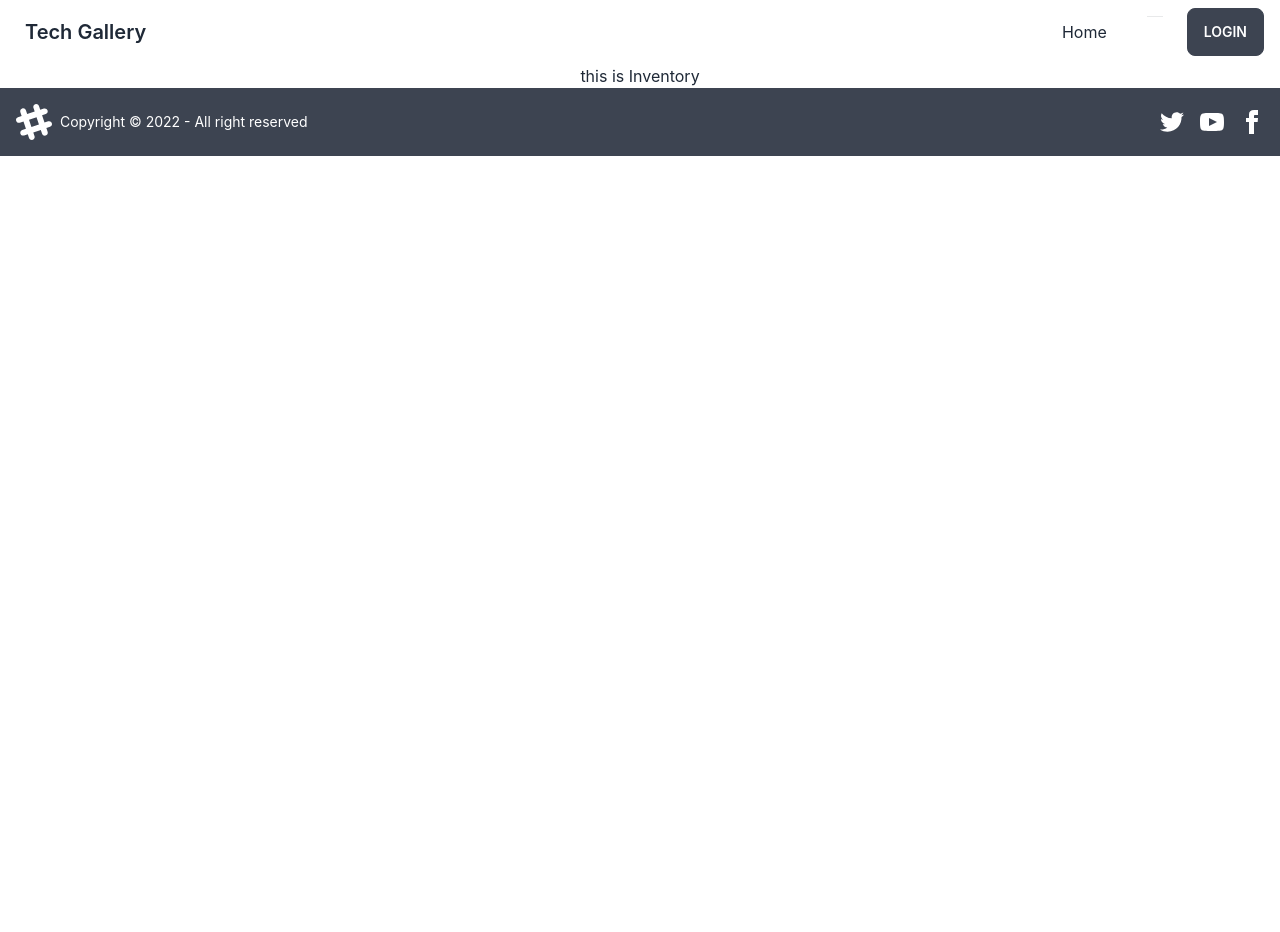
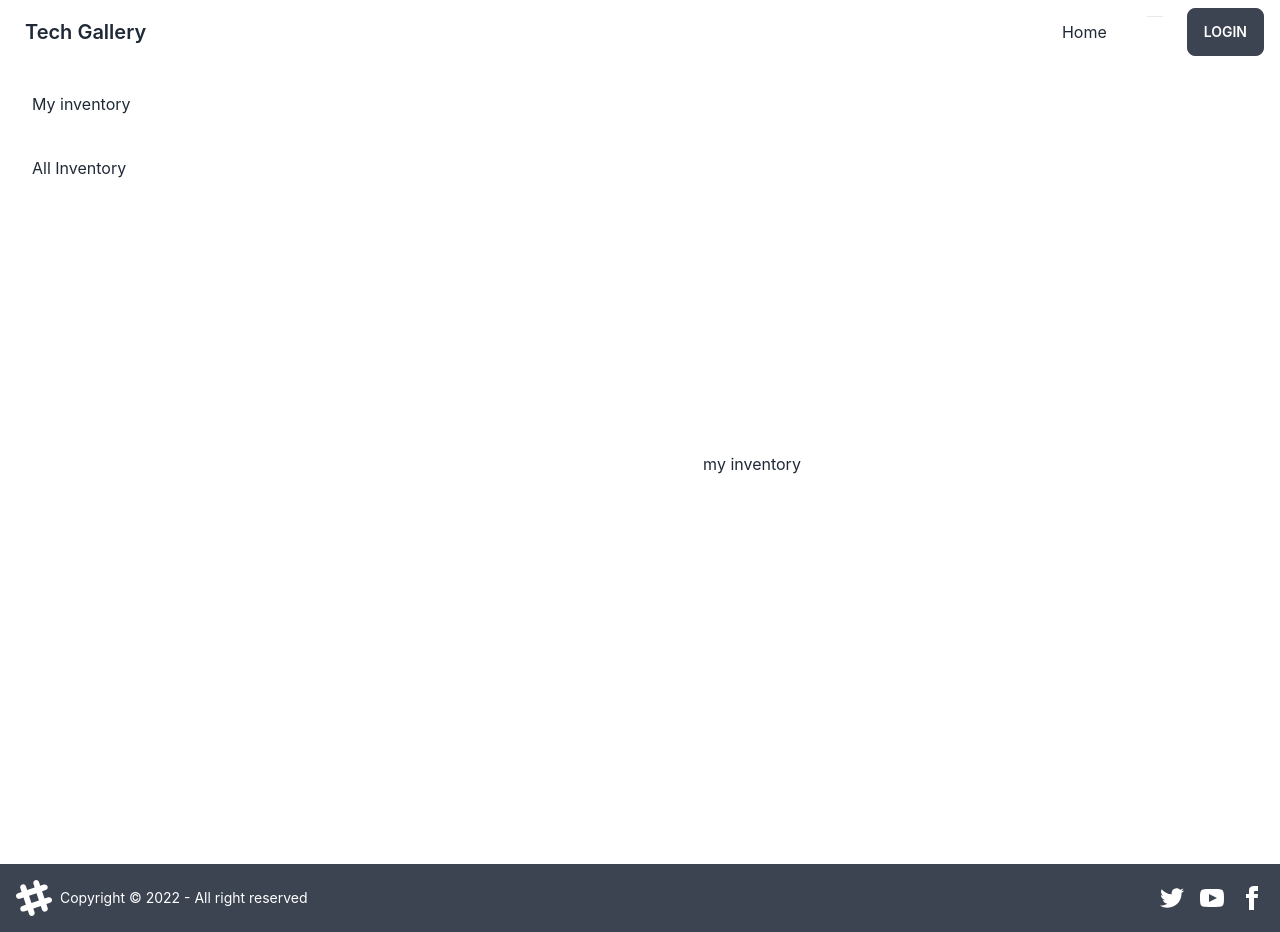
Before and after one commit to JabedH/tech-gallery, a React (Create React App) app: page /inventory in a window 1280 px wide. Before the commit the page ends 800 px from the top, so only its background shows below. Built offline with nearby package versions, Linux system fonts and the light colour scheme; no server answers.

Commit message:
added inventory section

```diff
--- a/src/App.js
+++ b/src/App.js
@@ -7,6 +7,8 @@ import { Route, Routes } from "react-router-dom";
 import Inventory from "./components/Inventory/Inventory";
 import Login from "./components/login/Login";
 import SignUp from "./components/login/SignUp";
+import MyInventory from "./components/Inventory/myinventory/MyInventory";
+import AllInventory from "./components/Inventory/allInventory/AllInventory";
 
 function App() {
   return (
@@ -14,9 +16,12 @@ function App() {
       <Header />
       <Routes>
         <Route path="*" element={<Home />} />
-        <Route path="inventory" element={<Inventory />} />
+        <Route path="inventory" element={<Inventory />}>
+          <Route index element={<MyInventory />}></Route>
+          <Route path="AllInventory" element={<AllInventory />}></Route>
+        </Route>
         <Route path="login" element={<Login />} />
-        <Route path="/signup" element={<SignUp/>}/>
+        <Route path="/signup" element={<SignUp />} />
       </Routes>
       <Footer />
     </div>
--- a/src/components/Inventory/Inventory.js
+++ b/src/components/Inventory/Inventory.js
@@ -1,9 +1,33 @@
 import React from "react";
+import { Outlet, Link } from "react-router-dom";
+import MyInventory from "./myinventory/MyInventory";
 
 const Inventory = () => {
   return (
     <div>
-      <h1>this is Inventory</h1>
+      <div class="drawer drawer-mobile">
+        <input id="my-drawer-2" type="checkbox" class="drawer-toggle" />
+        <div class="drawer-content flex flex-col items-center justify-center">
+          <Outlet />
+          <label
+            for="my-drawer-2"
+            class="btn btn-primary drawer-button lg:hidden"
+          >
+            Open drawer
+          </label>
+        </div>
+        <div class="drawer-side">
+          <label for="my-drawer-2" class="drawer-overlay"></label>
+          <ul class="menu gap-4  p-4 overflow-y-auto w-56 bg-base-100 text-base-content">
+            <li>
+              <Link to="/inventory">My inventory</Link>
+            </li>
+            <li>
+              <Link to="/inventory/AllInventory">All Inventory</Link>
+            </li>
+          </ul>
+        </div>
+      </div>
     </div>
   );
 };
--- /dev/null
+++ b/src/components/Inventory/allInventory/AllInventory.js
@@ -0,0 +1,11 @@
+import React from 'react';
+
+const AllInventory = () => {
+    return (
+        <div>
+            <h1>all</h1>
+        </div>
+    );
+};
+
+export default AllInventory;
--- /dev/null
+++ b/src/components/Inventory/myinventory/MyInventory.js
@@ -0,0 +1,11 @@
+import React from "react";
+
+const MyInventory = () => {
+  return (
+    <div>
+      <h1>my inventory</h1>
+    </div>
+  );
+};
+
+export default MyInventory;
--- a/src/components/login/Login.js
+++ b/src/components/login/Login.js
@@ -5,24 +5,26 @@ import {
   useSignInWithEmailAndPassword,
   useSignInWithGoogle,
 } from "react-firebase-hooks/auth";
-import { Link } from "react-router-dom";
+import { Link, useLocation, useNavigate } from "react-router-dom";
 
 const Login = () => {
   const [signInWithGoogle, user, loading, error] = useSignInWithGoogle(auth);
-  const [
-    signInWithEmailAndPassword,
-    user1,
-    loading1,
-    error1,
-  ] = useSignInWithEmailAndPassword(auth);
-  const handleSigning = e =>{
+  const [signInWithEmailAndPassword, user1, loading1, error1] =
+    useSignInWithEmailAndPassword(auth);
+  const handleSigning = (e) => {
     e.preventDefault();
     const email = e.target.email.value;
     const password = e.target.password.value;
-    signInWithEmailAndPassword(email, password)
+    signInWithEmailAndPassword(email, password);
+  };
+  const location = useLocation();
+  const navigate = useNavigate();
+  let from = location.state?.from?.pathname || "/";
+  if (user || user1) {
+    navigate(from, { replace: true });
   }
   return (
-    <div className=" ">
+    <div className="">
       <div class=" hero min-h-screen bg-base-200 ">
         <div class="hero-content flex-col lg:flex-row-reverse ">
           <div class="card flex-shrink-0 w-96 p-3  max-w-sm shadow-2xl bg-base-100">
@@ -52,7 +54,7 @@ const Login = () => {
                     Forgot password?
                   </a>
                   <a href="#" class="label-text-alt link link-hover">
-                 <Link to='/signup' >Haven't any Account</Link>
+                    <Link to="/signup">Haven't any Account</Link>
                   </a>
                 </label>
               </div>
@@ -65,7 +67,6 @@ const Login = () => {
                   <button onClick={() => signInWithGoogle()}>
                     <img src={google}></img>
                   </button>
-
                 </div>
               </div>
             </form>
--- a/src/components/login/SignUp.js
+++ b/src/components/login/SignUp.js
@@ -1,6 +1,6 @@
 import React from 'react';
 import { useCreateUserWithEmailAndPassword } from 'react-firebase-hooks/auth';
-import { Link } from 'react-router-dom';
+import { Link, useLocation, useNavigate } from 'react-router-dom';
 import google from "../../assets/icon/google.svg";
 import auth from '../../firebase.init';
 
@@ -16,6 +16,12 @@ const SignUp = () => {
     const email = e.target.email.value;
     const password = e.target.password.value;
     createUserWithEmailAndPassword(email, password);
+  }
+  const location = useLocation();
+  const navigate = useNavigate();
+  let from = location.state?.from?.pathname || "/";
+  if (user ) {
+    navigate(from, { replace: true });
   }
     return (
     <div className=" ">
```
Lines whose indentation alone changed are shown as unchanged.
